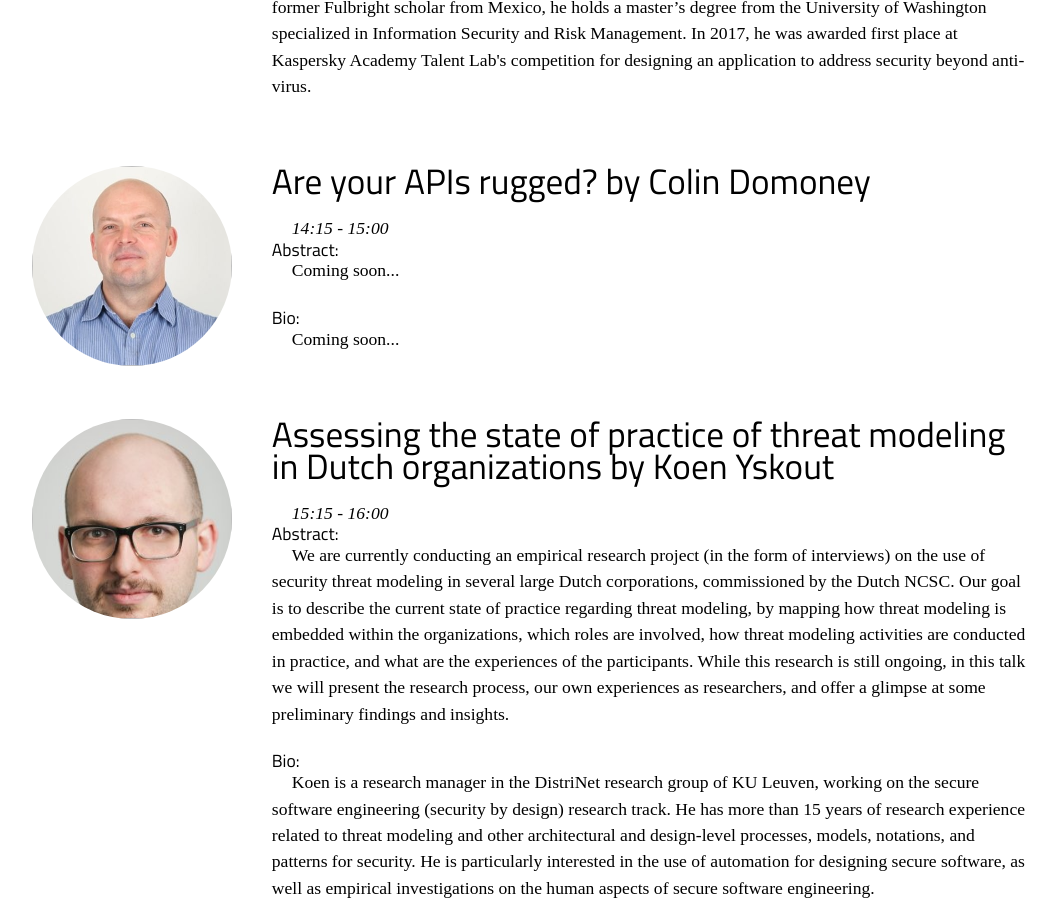
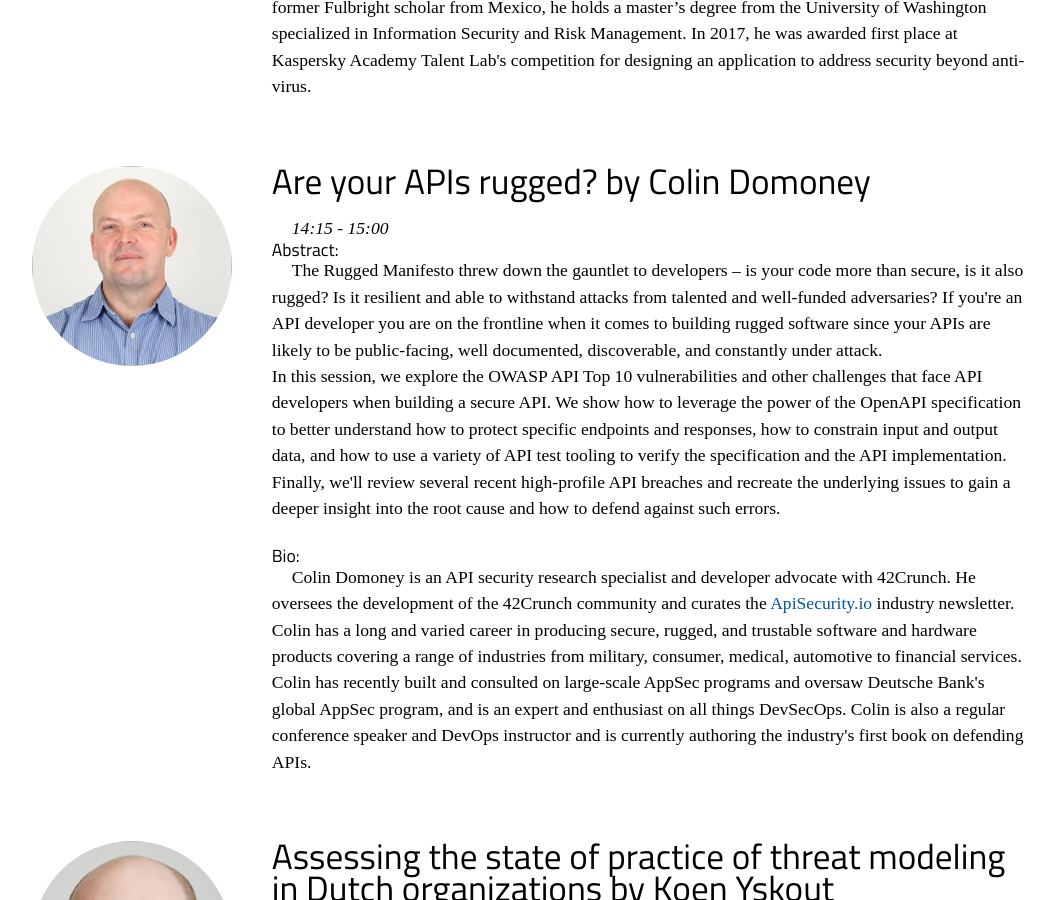
Before and after one commit to dm-17/Owasp-BeNeLux-Days-2022, a Jekyll site: the page built from program/conference.md, in a window 1280 px wide and 900 px high, scrolled down 4464 px. Shown: the whole window, without its empty margins (99-1156 px from the left). Built offline with Jekyll 4.4.1, drawn with Linux system fonts in a browser that asks for light colours; some web fonts are replaced.

Commit message:
Update conference.yml

```diff
--- a/_data/conference.yml
+++ b/_data/conference.yml
@@ -172,10 +172,40 @@
   time    : 14:15 - 15:00
   name    : Colin Domoney
   bio     : >-
-            Coming soon...
+            Colin Domoney is an API security research specialist and developer
+            advocate with 42Crunch. He oversees the development of the 42Crunch
+            community and curates the
+            <a href="http://apisecurity.io/" target="_blank">ApiSecurity.io</a> industry
+            newsletter.
+            Colin has a long and varied career in producing secure, rugged,
+            and trustable software and hardware products covering a range of
+            industries from military, consumer, medical, automotive to financial
+            services. Colin has recently built and consulted on large-scale
+            AppSec programs and oversaw Deutsche Bank's global AppSec program,
+            and is an expert and enthusiast on all things DevSecOps. Colin is
+            also a regular conference speaker and DevOps instructor and is
+            currently authoring the industry's first book on defending APIs.
   title   : Are your APIs rugged?
   abstract: >-
-            Coming soon...
+            The Rugged Manifesto threw down the gauntlet to developers –
+            is your code more than secure, is it also rugged? Is it resilient
+            and able to withstand attacks from talented and well-funded
+            adversaries? If you're an API developer you are on the frontline
+            when it comes to building rugged software since your APIs are
+            likely to be public-facing, well documented, discoverable, and
+            constantly under attack.<br>
+
+            In this session, we explore the OWASP API Top 10 vulnerabilities
+            and other challenges that face API developers when building a
+            secure API. We show how to leverage the power of the OpenAPI
+            specification to better understand how to protect specific
+            endpoints and responses, how to constrain input and output
+            data, and how to use a variety of API test tooling to verify
+            the specification and the API implementation.<br>
+
+            Finally, we'll review several recent high-profile API breaches
+            and recreate the underlying issues to gain a deeper insight into
+            the root cause and how to defend against such errors.
   feed    :
   url     :
   urltag  :
```
